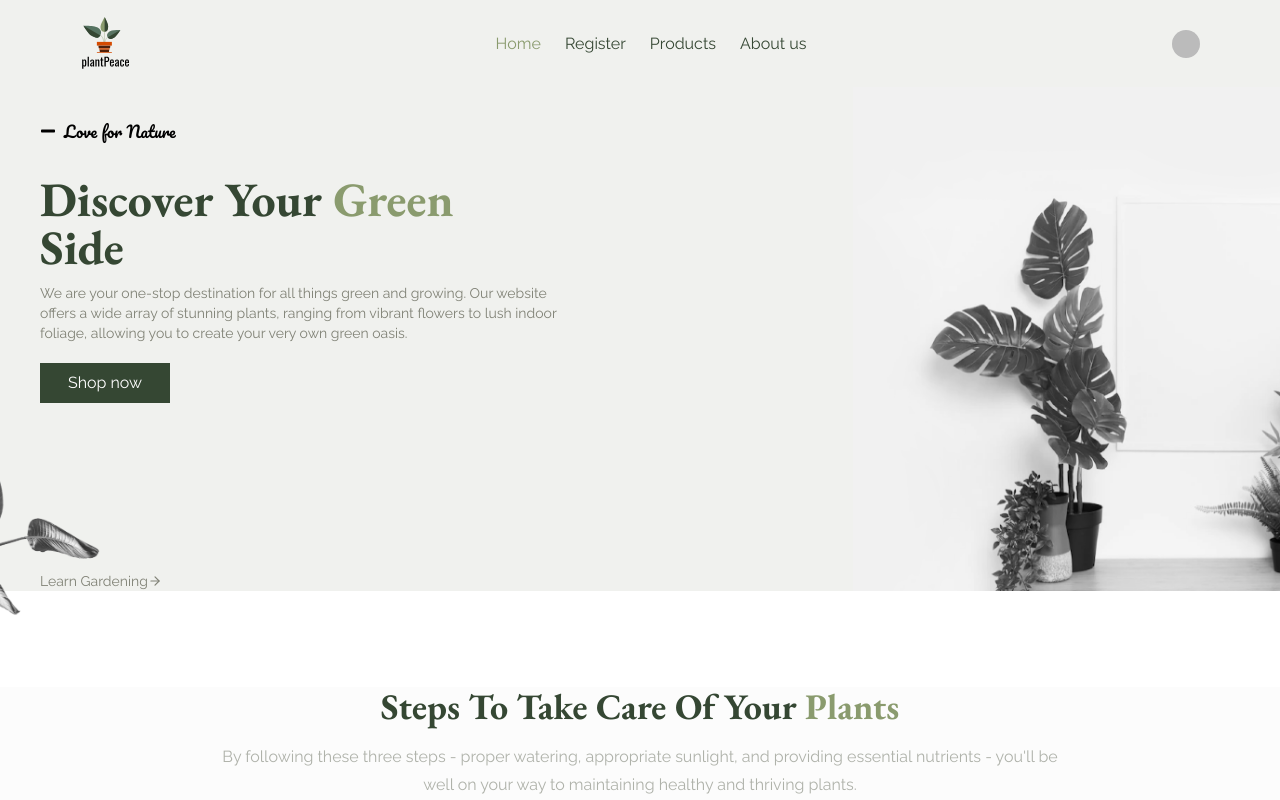
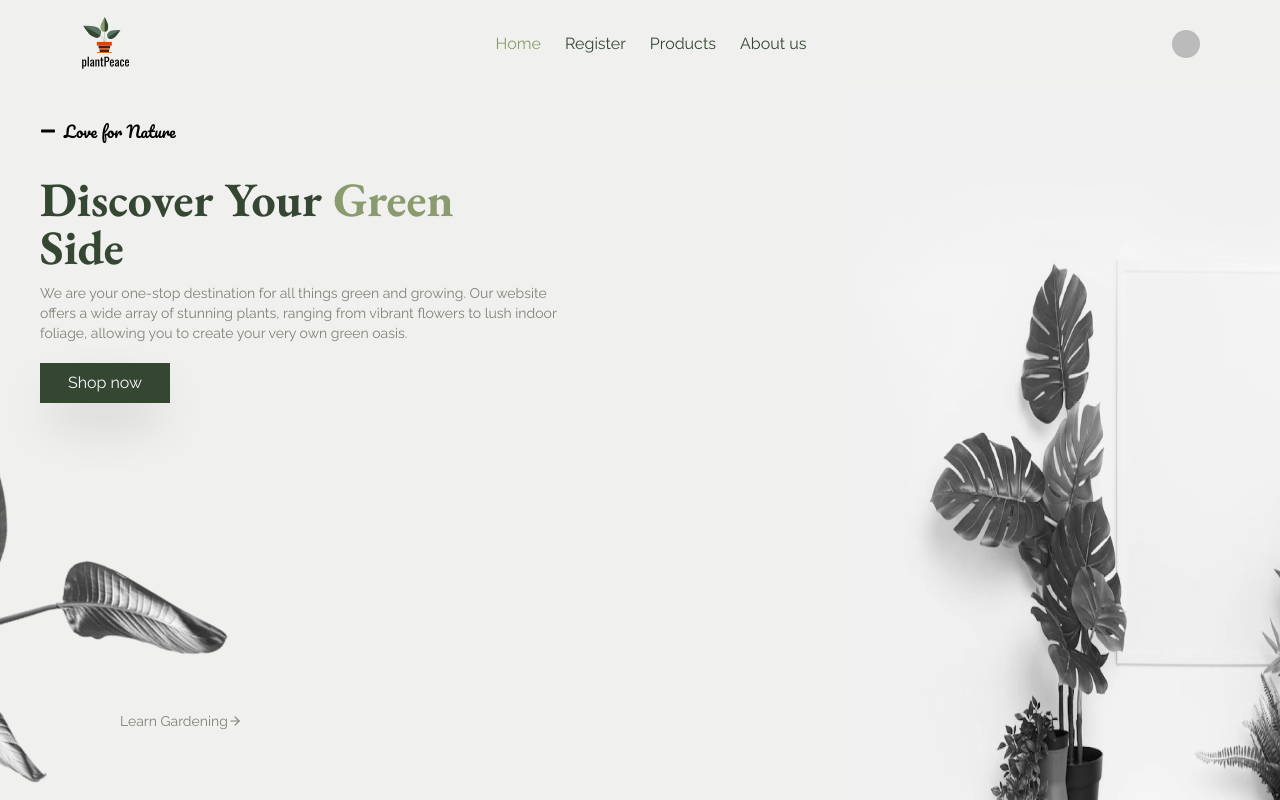
Before and after one commit to DaniloSalvato/plantPeace, a React (Vite) app: page /home in a window 1280 px wide. Shown: the top 800 px of the page. Built offline with nearby package versions, Linux system fonts and the light colour scheme; no server answers; sample sign-in values are in the browser's storage; some icons are missing.

Commit message:
feat:error - tela de erro e ajustesr

```diff
--- a/src/Routes/Home.tsx
+++ b/src/Routes/Home.tsx
@@ -8,7 +8,7 @@ const Home = () => {
       <Discover />
       <PlantCare />
       <Promotion />
-    </div>
+     </div>
   );
 };
 
--- a/src/components/ErrorPage.tsx
+++ b/src/components/ErrorPage.tsx
@@ -1,8 +1,26 @@
+import { Link } from "react-router-dom";
 
 const ErrorPage = () => {
   return (
-    <div>ErrorPage</div>
-  )
-}
+    <div className="relative h-screen flex items-center justify-center bg-customWisper">
+      <div className="flex flex-1 items-center justify-center flex-col">
+      <h1 className="text-customLunarGreen text-6xl font-bold mb-4">404 - Page not Found!</h1>
+      <p className="text-customLunarGreen text-xl">Sorry, but the page you are looking for could not be found.</p>
 
-export default ErrorPage
+      <Link to={"/home"}>
+      <button className="mt-20 bg-customLunarGreen transition-all hover:text-customLunarGreen hover:bg-customWhite hover:ring-1 hover:ring-customLunarGreen text-customAthenaGrey font-raleway py-2 px-7 flex shadow-2xl items-center">
+        Voltar
+      </button>
+      </Link>
+      </div>
+      <div className="flex flex-1 items-center justify-center">
+      <img
+        className="size-96"
+        src="/src/assets/planta-removebg.png"
+        alt="Erro"/>
+      </div>
+    </div>
+  );
+};
+
+export default ErrorPage;
--- a/src/components/Home/Discover.tsx
+++ b/src/components/Home/Discover.tsx
@@ -1,23 +1,27 @@
 import { FiArrowRight } from 'react-icons/fi';
 import { FaMinus } from 'react-icons/fa';
+import { Link } from 'react-router-dom';
 
 const Discover = () => {
-
   return (
     <div className= "columns-2 flex bg-customWisper">
 
-        <div className="w-1/2 md:w-full">
-            <div className="">
+        <div className="w-1/2 md:w-full h-screen">
+            <div className="absolute">
             <p className="font-cursive px-10 py-8 text-1xl flex items-center"><FaMinus className="mr-2"/>Love for Nature</p>
             <p className="font-garamondSerif px-10 font-bold text-5xl text-customLunarGreen">Discover Your <span className="text-customAvocado">Green</span> <br/> Side</p>
             <p className="font-raleway text-customSecondary px-10 text-sm py-3">We are your one-stop destination for all things green and growing. Our website <br/> offers a wide array of stunning plants, ranging from vibrant flowers  to lush indoor <br/> foliage, allowing you to create your very own green oasis. </p>
-            <button className="bg-customLunarGreen hover:bg-green-900 text-white font-raleway py-2 px-7 flex justify-start m-10 my-2">
+            <Link to={"*"}>
+            <button className= "bg-customLunarGreen transition-all hover:text-customLunarGreen hover:bg-customWhite hover:ring-1 hover:ring-customLunarGreen text-customAthenaGrey font-raleway py-2 px-7 flex justify-start m-10 my-2 shadow-2xl z-10 relative">
             Shop now
             </button>
+            </Link>
 
-            <div className="relative h-40 w-40">
-            <img className="grayscale" src="/src/assets/secondary-plant.png" alt=""/></div>
-            <div className="flex bottom-0 right-0 font-raleway text-customSecondary px-10 text-sm items-center">Learn Gardening <FiArrowRight className="mr-3 cursor-pointer space-x-2"/></div>
+            <div className="hidden sm:block sm:relative sm:w-full sm:h-full">
+            <img className="sm:grayscale sm:absolute lg:-top-24 lg:left-0 z-0" src="/src/assets/secondary-plant.png" alt=""/></div>
+            <Link to={"*"}>
+            <div className="absolute z-10 flex lg:-bottom-80 lg:left-20 hover:text-customLunarGreen font-raleway text-customSecondary px-10 text-sm items-center">Learn Gardening <FiArrowRight className="mr-3 cursor-pointer space-x-2"/></div>
+            </Link>
 
             </div>
 
```
Also changed, not shown: src/assets/pagErro.jpeg (added), src/assets/planta-removebg.png (added).
